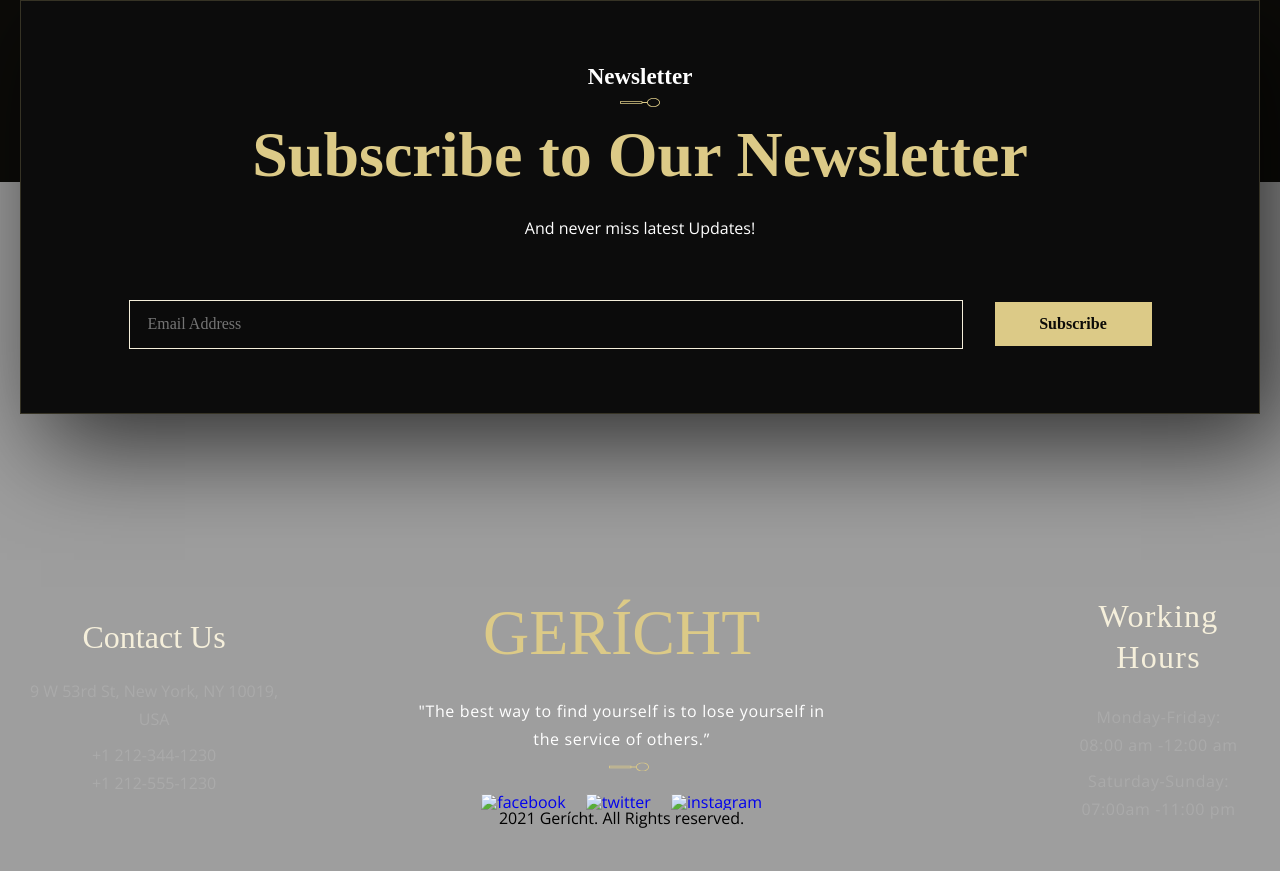
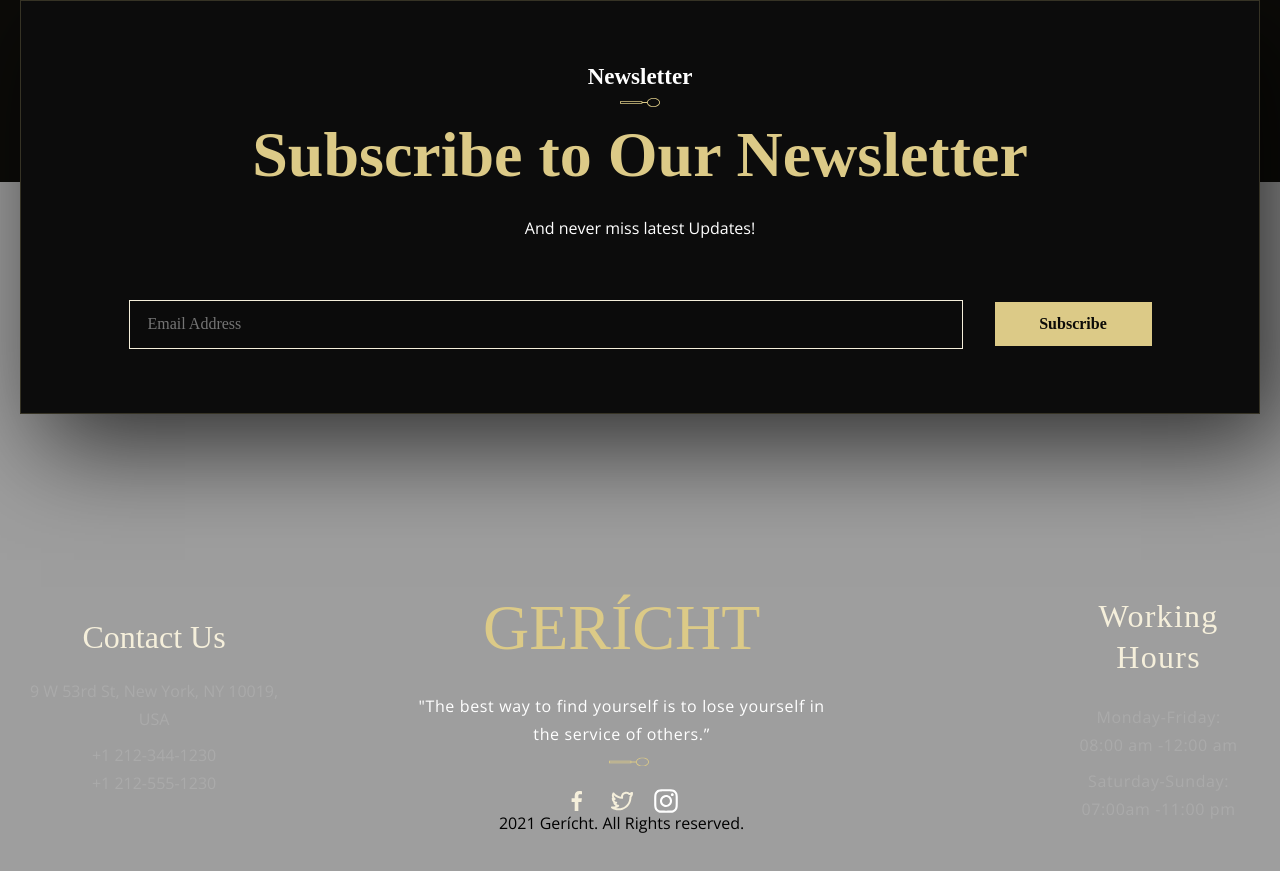
Before and after one commit to eberts-dev/gericht, a website: page src/index.html in a window 1280 px wide. Shown: the part 10834-11705 px from the top of the page. Drawn offline with nearby package versions, Linux system fonts and the light colour scheme; files that its build step writes are made by us from their sources; the site is published under a folder, as on GitHub Pages, so addresses that start at the root find nothing; a web font is replaced by a local one.

Commit message:
fix  footer

```diff
--- a/src/tpl/partials/footer.html
+++ b/src/tpl/partials/footer.html
@@ -27,9 +27,9 @@
           <div class="project__name">Gerícht</div>
           <div class="project__description">"The best way to find yourself is to lose yourself in the service of others.”</div>
           <div class="poject__social">
-            <a href="#" class="project__link"><img width="24p" height="24" src="/assets/images/icons/facebook.svg" alt="facebook"></a>
-            <a href="#" class="project__link"><img width="24p" height="24" src="/assets/images/icons/twitter.svg" alt="twitter"></a>
-            <a href="#" class="project__link"><img width="24p" height="24" src="/assets/images/icons/instagram.svg" alt="instagram"></a>
+            <a href="#" class="project__link"><img width="24p" height="24" src="assets/images/icons/facebook.svg" alt="facebook"></a>
+            <a href="#" class="project__link"><img width="24p" height="24" src="assets/images/icons/twitter.svg" alt="twitter"></a>
+            <a href="#" class="project__link"><img width="24p" height="24" src="assets/images/icons/instagram.svg" alt="instagram"></a>
           </div>
           <p class="project__copyright">2021 Gerícht. All Rights reserved.</p>
         </div>
```
